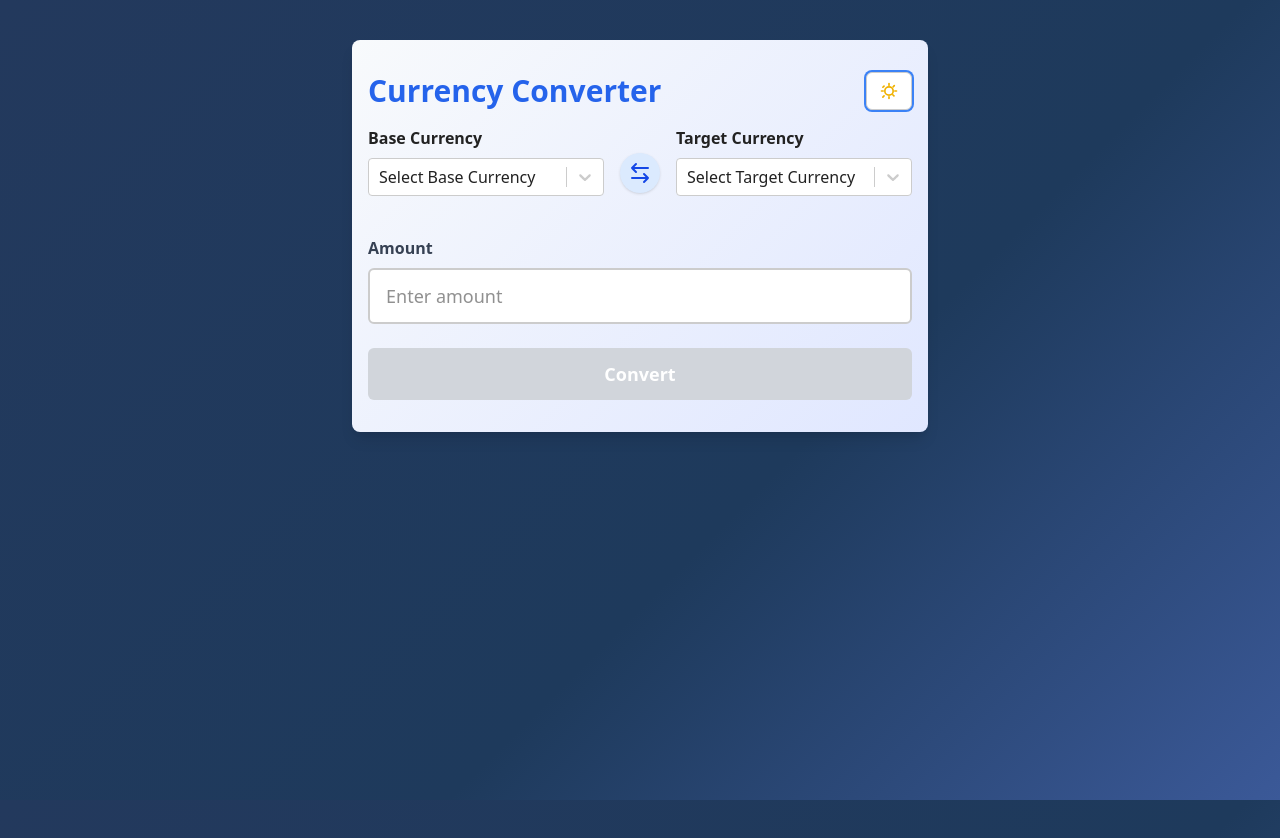
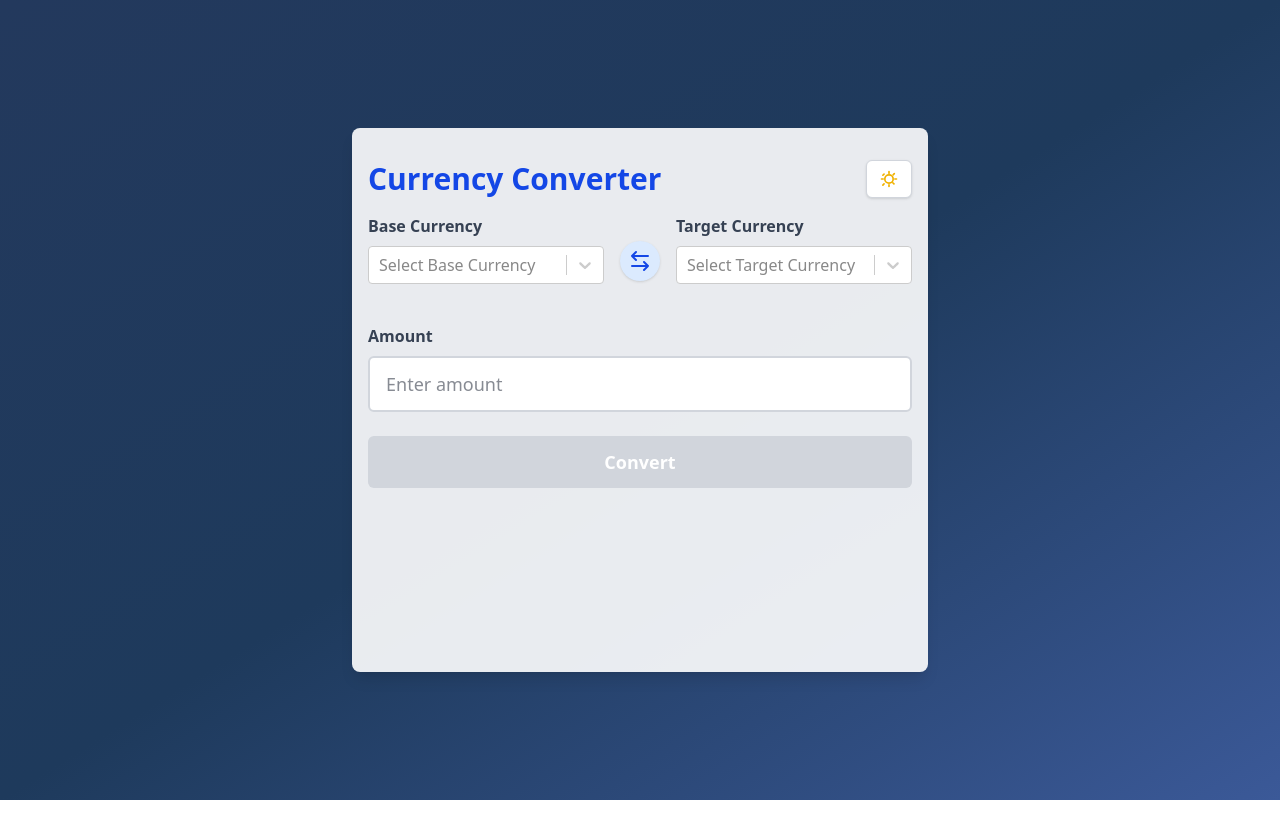
Before and after one commit to errantpianist/currency-converter, a React (Vite) app: page / in a window 1280 px wide. After the commit the page ends 800 px from the top, so only its background shows below. Built offline with nearby package versions, Linux system fonts and the light colour scheme; no server answers.

Commit message:
tailwind styles refactor

```diff
--- a/src/App.tsx
+++ b/src/App.tsx
@@ -21,14 +21,52 @@ import ThemeToggle from './components/ThemeToggle'
 
 
 const App: React.FC = () => {
-  // Theme state
-  const [theme, setTheme] = useState<'light' | 'dark'>('light')
-  // Apply theme class to body
+  // Track theme in local state for ThemeToggle
+  const [theme, setTheme] = useState<'light' | 'dark'>(() =>
+    typeof window !== 'undefined' && document.documentElement.classList.contains('dark') ? 'dark' : 'light'
+  )
+
+  // On initial load, set theme from localStorage or system preference
   useEffect(() => {
-    document.body.classList.remove('theme-light', 'theme-dark')
-    document.body.classList.add(`theme-${theme}`)
-  }, [theme])
-  const handleToggleTheme = () => setTheme(theme === 'light' ? 'dark' : 'light')
+    const html = document.documentElement
+    const saved = localStorage.getItem('theme')
+    if (saved === 'dark') {
+      html.classList.add('dark')
+      setTheme('dark')
+    } else if (saved === 'light') {
+      html.classList.remove('dark')
+      setTheme('light')
+    } else {
+      // Use system preference
+      if (window.matchMedia('(prefers-color-scheme: dark)').matches) {
+        html.classList.add('dark')
+        setTheme('dark')
+      } else {
+        html.classList.remove('dark')
+        setTheme('light')
+      }
+    }
+    // Observe changes to the dark class
+    const observer = new MutationObserver(() => {
+      setTheme(document.documentElement.classList.contains('dark') ? 'dark' : 'light')
+    })
+    observer.observe(document.documentElement, { attributes: true, attributeFilter: ['class'] })
+    return () => observer.disconnect()
+  }, [])
+
+  // Simple dark mode toggle
+  const handleToggleTheme = () => {
+    const html = document.documentElement
+    if (html.classList.contains('dark')) {
+      html.classList.remove('dark')
+      localStorage.setItem('theme', 'light')
+      setTheme('light')
+    } else {
+      html.classList.add('dark')
+      localStorage.setItem('theme', 'dark')
+      setTheme('dark')
+    }
+  }
   const dispatch = useDispatch<AppDispatch>()
 
   const {
@@ -146,14 +184,15 @@ const App: React.FC = () => {
   }
 
   return (
+  <div className="min-h-screen w-full flex justify-center bg-gradient-to-br from-[#23395d] via-[#1e3a5c] to-[#3b5998] bg-fixed pt-8 pb-8 sm:pt-32 sm:pb-32">
       <div
         className={
-        `sm:max-w-xl max-w-sm w-full mx-auto mt-10 px-4 p-8 rounded-lg shadow-lg gradient-bg ` +
-        `overflow-hidden h-[90vh] sm:overflow-auto sm:h-auto`
+          `sm:max-w-xl max-w-sm w-full mx-auto px-4 py-8 rounded-lg shadow-lg ` +
+          `bg-white/90 dark:bg-gray-900/90 overflow-hidden sm:overflow-auto`
         }
       >
         <div className="flex justify-between items-center mb-4">
-  <h1 className="text-3xl font-bold text-center" style={{ color: 'var(--title-color, #2563eb)' }}>Currency Converter</h1>
+          <h1 className="text-3xl font-bold text-center text-blue-700 dark:text-white">Currency Converter</h1>
           <ThemeToggle theme={theme} onToggle={handleToggleTheme} />
         </div>
 
@@ -180,6 +219,7 @@ const App: React.FC = () => {
               onChange={(value) => dispatch(setBaseCurrency(value))}
               options={currencyCodes}
               disabled={loading}
+              isDark={theme === 'dark'}
             />
           </div>
           <button
@@ -200,6 +240,7 @@ const App: React.FC = () => {
               onChange={(value) => dispatch(setTargetCurrency(value))}
               options={targetCurrencyOptions}
               disabled={loading}
+              isDark={theme === 'dark'}
             />
           </div>
         </div>
@@ -233,6 +274,7 @@ const App: React.FC = () => {
           />
         )}
       </div>
+    </div>
   )
 }
 
--- a/src/components/AmountInput.tsx
+++ b/src/components/AmountInput.tsx
@@ -31,7 +31,7 @@ const AmountInput: React.FC<AmountInputProps> = ({
 
   return (
     <div className="mb-6">
-      <label htmlFor="amount" className="block mb-2 font-semibold text-gray-700">Amount</label>
+      <label htmlFor="amount" className="block mb-2 font-semibold text-gray-700 dark:text-gray-200">Amount</label>
       <input
         ref={inputRef}
         id="amount"
@@ -49,7 +49,7 @@ const AmountInput: React.FC<AmountInputProps> = ({
         aria-label="Amount to convert"
         aria-invalid={!!error}
         aria-describedby={error ? 'amount-error' : undefined}
-        className={`w-full px-4 py-3 border-2 rounded-md text-lg transition-colors focus:outline-none bg-[var(--input-bg)] text-[var(--text-color)] focus:border-[var(--toggle-focus)] ${error ? 'border-red-500' : 'border-[var(--input-border)]'}`}
+        className={`w-full px-4 py-3 border-2 rounded-md text-lg transition-colors focus:outline-none bg-white dark:bg-gray-800 text-gray-900 dark:text-gray-100 focus:border-blue-400 dark:focus:border-yellow-400 ${error ? 'border-red-500' : 'border-gray-300 dark:border-gray-600'}`}
       />
       {error && <p id="amount-error" className="text-red-500 text-sm mt-2" aria-live="polite">{error}</p>}
     </div>
--- a/src/components/ConvertButton.tsx
+++ b/src/components/ConvertButton.tsx
@@ -14,11 +14,10 @@ const ConvertButton: React.FC<ConvertButtonProps> = ({
       onClick={onClick}
       disabled={disabled}
       aria-label="Convert currency"
-      className="w-full py-3 rounded-md font-semibold text-lg transition-colors disabled:cursor-not-allowed bg-[var(--button-bg)] text-[var(--button-text)] hover:bg-[var(--button-hover)]"
-      style={{
-        background: disabled ? 'var(--button-disabled-bg, #d1d5db)' : 'var(--button-bg)',
-        color: 'var(--button-text)',
-      }}
+      className={
+        `w-full py-3 rounded-md font-semibold text-lg transition-colors disabled:cursor-not-allowed ` +
+        `bg-blue-600 text-white hover:bg-blue-700 disabled:bg-gray-300 dark:bg-blue-800 dark:text-gray-100 dark:hover:bg-blue-900 dark:disabled:bg-gray-700`
+      }
     >
       Convert
     </button>
--- a/src/components/CurrencyDropdown.tsx
+++ b/src/components/CurrencyDropdown.tsx
@@ -10,6 +10,7 @@ interface CurrencyDropdownProps {
   onChange: (value: string) => void
   options: string[]
   disabled?: boolean
+  isDark?: boolean
 }
 
 // Helper: map currency code to country code for flag
@@ -88,7 +89,8 @@ const CurrencyDropdown: React.FC<CurrencyDropdownProps> = ({
   value,
   onChange,
   options,
-  disabled = false
+  disabled = false,
+  isDark = false
 }) => {
   // React Select expects options as { value, label, icon }
   const selectOptions = options.map(currency => ({
@@ -97,7 +99,6 @@ const CurrencyDropdown: React.FC<CurrencyDropdownProps> = ({
     icon: getFlagIcon(currency)
   }))
 
-  // Find the selected option object
   const selectedOption = selectOptions.find(opt => opt.value === value) || null
 
   // Custom option renderer for react-select
@@ -121,7 +122,7 @@ const CurrencyDropdown: React.FC<CurrencyDropdownProps> = ({
   )
   return (
     <div className="mb-6">
-      <label htmlFor={label} className="block mb-2 font-semibold text-[var(--text-color)]">{label}</label>
+      <label htmlFor={label} className="block mb-2 font-semibold text-gray-700 dark:text-gray-200">{label}</label>
       <Select
         inputId={label}
         value={selectedOption}
@@ -136,28 +137,28 @@ const CurrencyDropdown: React.FC<CurrencyDropdownProps> = ({
         styles={{
           control: (base, state) => ({
             ...base,
-            backgroundColor: 'var(--input-bg)',
-            color: 'var(--text-color)',
-            borderColor: state.isFocused ? 'var(--input-focus)' : 'var(--input-border)',
-            boxShadow: state.isFocused ? '0 0 0 2px var(--input-focus)' : 'none',
+            backgroundColor: isDark ? '#23272f' : '#fff',
+            color: isDark ? '#f3f4f6' : '#222',
+            borderColor: state.isFocused ? (isDark ? '#fbbf24' : '#3b82f6') : (isDark ? '#334155' : '#ccc'),
+            boxShadow: state.isFocused ? `0 0 0 2px ${isDark ? '#fbbf24' : '#3b82f6'}` : 'none',
           }),
           menu: (base) => ({
             ...base,
-            backgroundColor: 'var(--input-bg)',
-            color: 'var(--text-color)',
+            backgroundColor: isDark ? '#1e293b' : '#fff',
+            color: isDark ? '#f3f4f6' : '#222',
           }),
           option: (base, state) => ({
             ...base,
-            backgroundColor: state.isFocused ? 'var(--input-focus)' : 'var(--input-bg)',
-            color: 'var(--text-color)',
+            backgroundColor: state.isFocused ? (isDark ? '#334155' : '#e0e7ff') : (isDark ? '#1e293b' : '#fff'),
+            color: isDark ? '#f3f4f6' : '#222',
           }),
           singleValue: (base) => ({
             ...base,
-            color: 'var(--text-color)',
+            color: isDark ? '#f3f4f6' : '#222',
           }),
           placeholder: (base) => ({
             ...base,
-            color: 'var(--text-color)',
+            color: isDark ? '#cbd5e1' : '#888',
           }),
         }}
       />
--- a/src/components/ThemeToggle.tsx
+++ b/src/components/ThemeToggle.tsx
@@ -10,13 +10,7 @@ const ThemeToggle: React.FC<ThemeToggleProps> = ({ theme, onToggle }) => {
     <button
       type="button"
       aria-label="Toggle light/dark mode"
-      className="flex items-center gap-2 px-3 py-2 rounded-md border transition-colors focus:outline-none"
-      style={{
-        background: 'var(--input-bg)',
-        color: 'var(--text-color)',
-        borderColor: 'var(--input-border)',
-        boxShadow: '0 0 0 2px var(--toggle-focus)',
-      }}
+      className="flex items-center gap-2 px-3 py-2 rounded-md border border-gray-300 dark:border-gray-600 bg-white dark:bg-gray-800 text-gray-700 dark:text-gray-200 shadow focus:outline-none focus:ring-2 focus:ring-blue-400 dark:focus:ring-yellow-400 transition-colors"
       onClick={onToggle}
     >
       <span>
@@ -26,7 +20,7 @@ const ThemeToggle: React.FC<ThemeToggleProps> = ({ theme, onToggle }) => {
             <circle cx="12" cy="12" r="5" stroke="currentColor" strokeWidth="2" />
           </svg>
         ) : (
-          <svg xmlns="http://www.w3.org/2000/svg" fill="none" viewBox="0 0 24 24" strokeWidth={2} stroke="currentColor" className="w-5 h-5 text-gray-700">
+          <svg xmlns="http://www.w3.org/2000/svg" fill="none" viewBox="0 0 24 24" strokeWidth={2} stroke="currentColor" className="w-5 h-5 text-gray-400 dark:text-gray-200">
             <path strokeLinecap="round" strokeLinejoin="round" d="M21 12.79A9 9 0 1111.21 3a7 7 0 109.79 9.79z" />
           </svg>
         )}
--- a/src/index.css
+++ b/src/index.css
@@ -1,56 +1,6 @@
-/* Navy blue gradient background for the whole page */
-body {
-	min-height: 100vh;
-	background: var(--background-gradient);
-	background-attachment: fixed;
-	color: var(--text-color);
-	transition: background 0.5s cubic-bezier(0.4,0,0.2,1), color 0.3s cubic-bezier(0.4,0,0.2,1);
-}
 
-/* Theme classes */
-.theme-light {
-	--background-gradient: linear-gradient(135deg, #23395d 0%, #1e3a5c 60%, #3b5998 100%);
-	--main-bg: linear-gradient(135deg, #f8fafc 0%, #e0e7ff 100%);
-	--text-color: #222;
-	--input-bg: #fff;
-	--input-border: #ccc;
-	--input-focus: #3b82f6;
-	--toggle-focus: #3b82f6;
-		--button-bg: #2563eb;
-		--button-text: #fff;
-		--button-hover: #1d4ed8;
-	--title-color: #2563eb;
-	--result-bg: #e0e7ff;
-	--result-label: #555;
-	--result-value: #2563eb;
-	--result-date: #888;
-	--button-disabled-bg: #d1d5db;
-}
-.theme-dark {
-	--background-gradient: linear-gradient(135deg, #18181b 0%, #1e293b 60%, #334155 100%);
-	--main-bg: linear-gradient(135deg, #23272f 0%, #1e293b 100%);
-	--text-color: #f3f4f6;
-	--input-bg: #23272f;
-	--input-border: #334155;
-	--input-focus: #fbbf24;
-	--toggle-focus: #3b82f6;
-		--button-bg: #1e40af;
-		--button-text: #fff;
-		--button-hover: #2563eb;
-	--title-color: #fff;
-	--result-bg: #23272f;
-	--result-label: #cbd5e1;
-	--result-value: #60a5fa;
-	--result-date: #64748b;
-	--button-disabled-bg: #334155;
-}
-
-/* Main container background */
-.gradient-bg {
-	background: var(--main-bg);
-	transition: background 0.5s cubic-bezier(0.4,0,0.2,1);
-}
 @import "tailwindcss";
+@custom-variant dark (&:where(.dark, .dark *));
 
 @keyframes fadeIn {
 	to {
```
Also changed, not shown: src/components/ResultDisplay.tsx (+6 -6 lines). Lines whose indentation alone changed are shown as unchanged.
